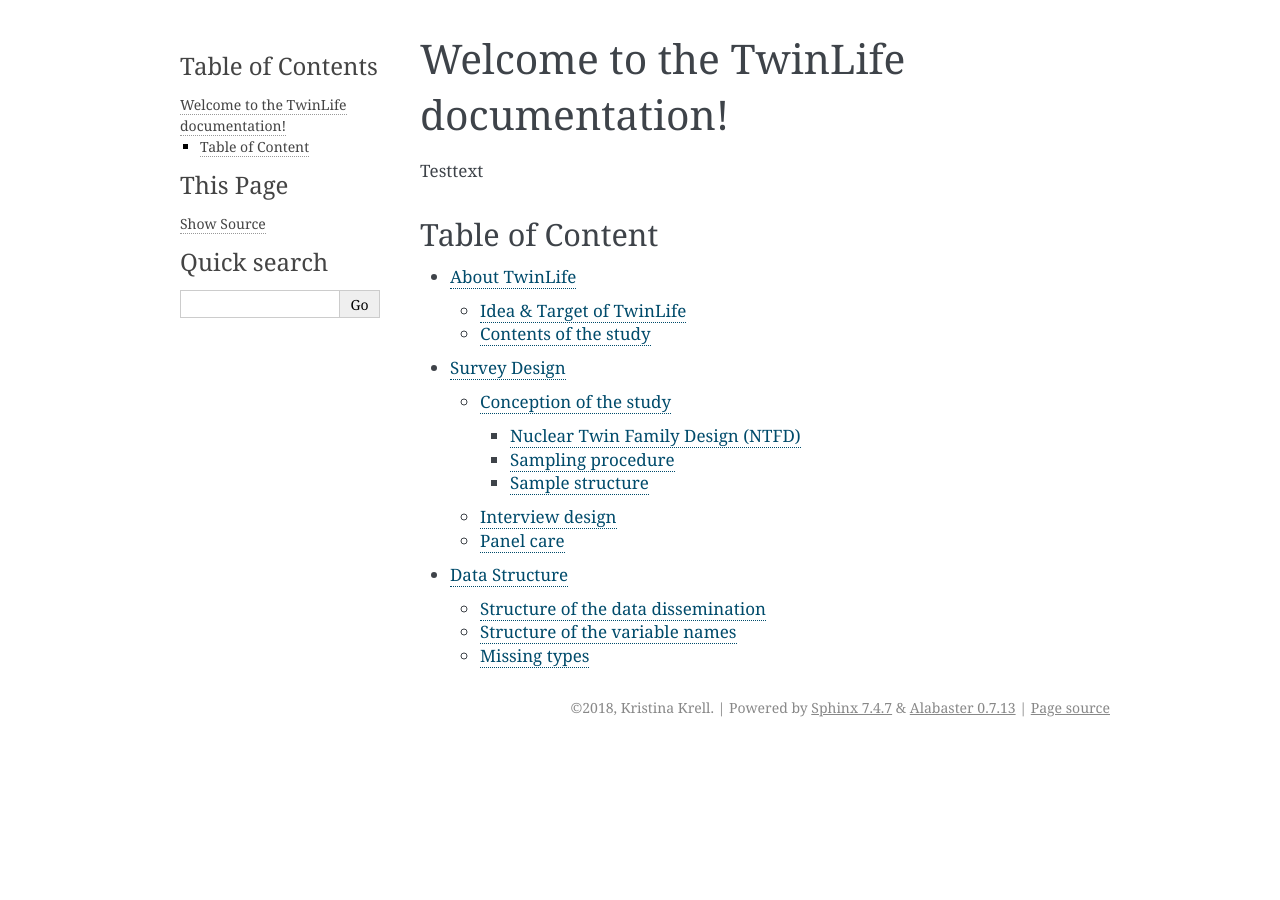
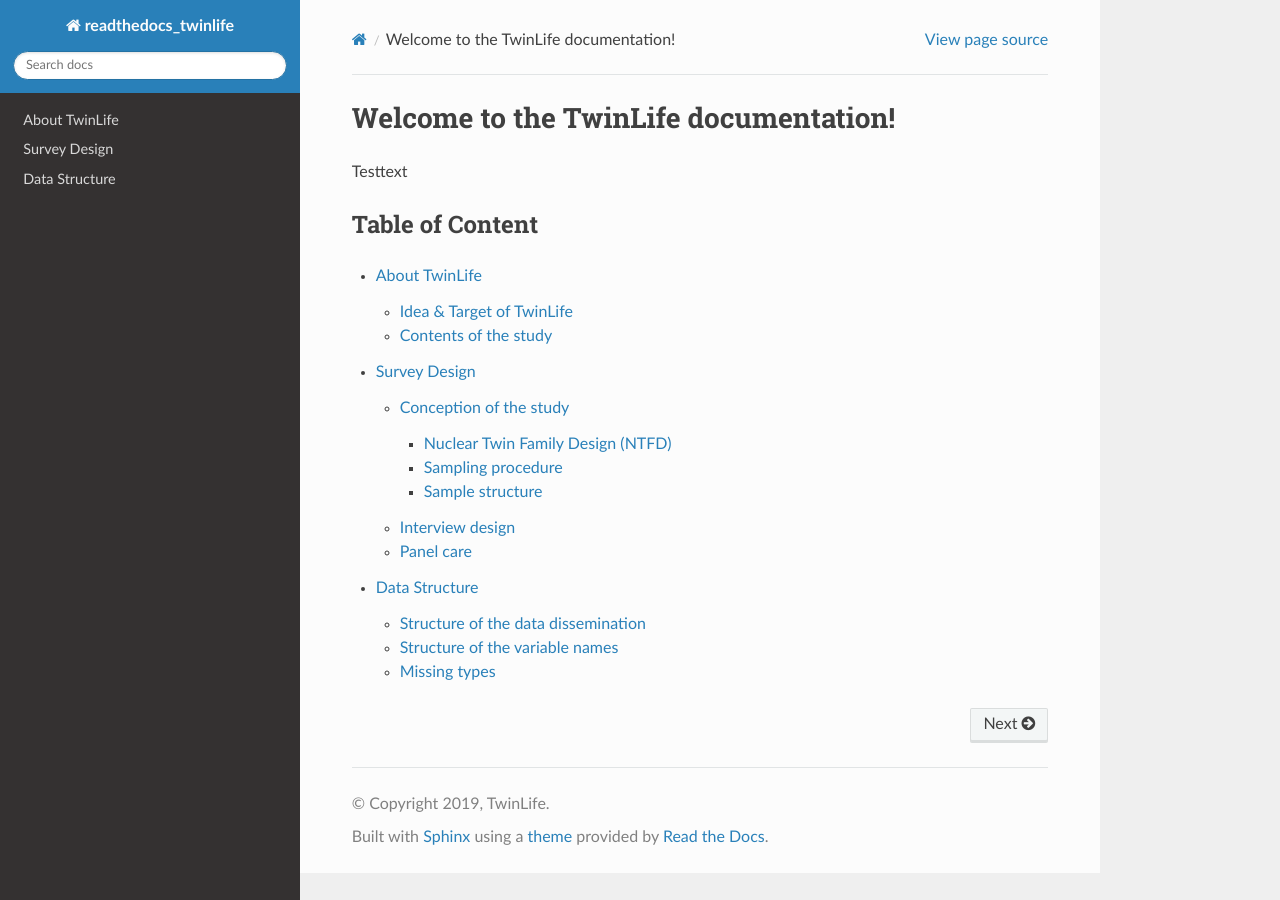
Before and after one commit to kkrell/rtd_twinlife, a Sphinx documentation site: the page built from source/index.rst, in a window 1280 px wide. Built offline with Sphinx 7.4.7 and the Read the Docs theme 2.0.0, drawn with Linux system fonts in a browser that asks for light colours; formulas are drawn with MathJax 3; pages that are not in the unit, such as notebooks, are missing from menus.

Commit message:
change theme

```diff
--- a/source/conf.py
+++ b/source/conf.py
@@ -20,8 +20,8 @@
 # -- Project information -----------------------------------------------------
 
 project = 'readthedocs_twinlife'
-copyright = '2018, Kristina Krell'
-author = 'Kristina Krell'
+copyright = '2019, TwinLife'
+author = 'TwinLife'
 
 # The short X.Y version
 version = ''
@@ -77,7 +77,9 @@ pygments_style = None
 # The theme to use for HTML and HTML Help pages.  See the documentation for
 # a list of builtin themes.
 #
-html_theme = 'alabaster'
+import sphinx_rtd_theme
+html_theme = "sphinx_rtd_theme"
+html_theme_path = [sphinx_rtd_theme.get_html_theme_path()]
 
 # Theme options are theme-specific and customize the look and feel of a theme
 # further.  For a list of options available for each theme, see the
```
